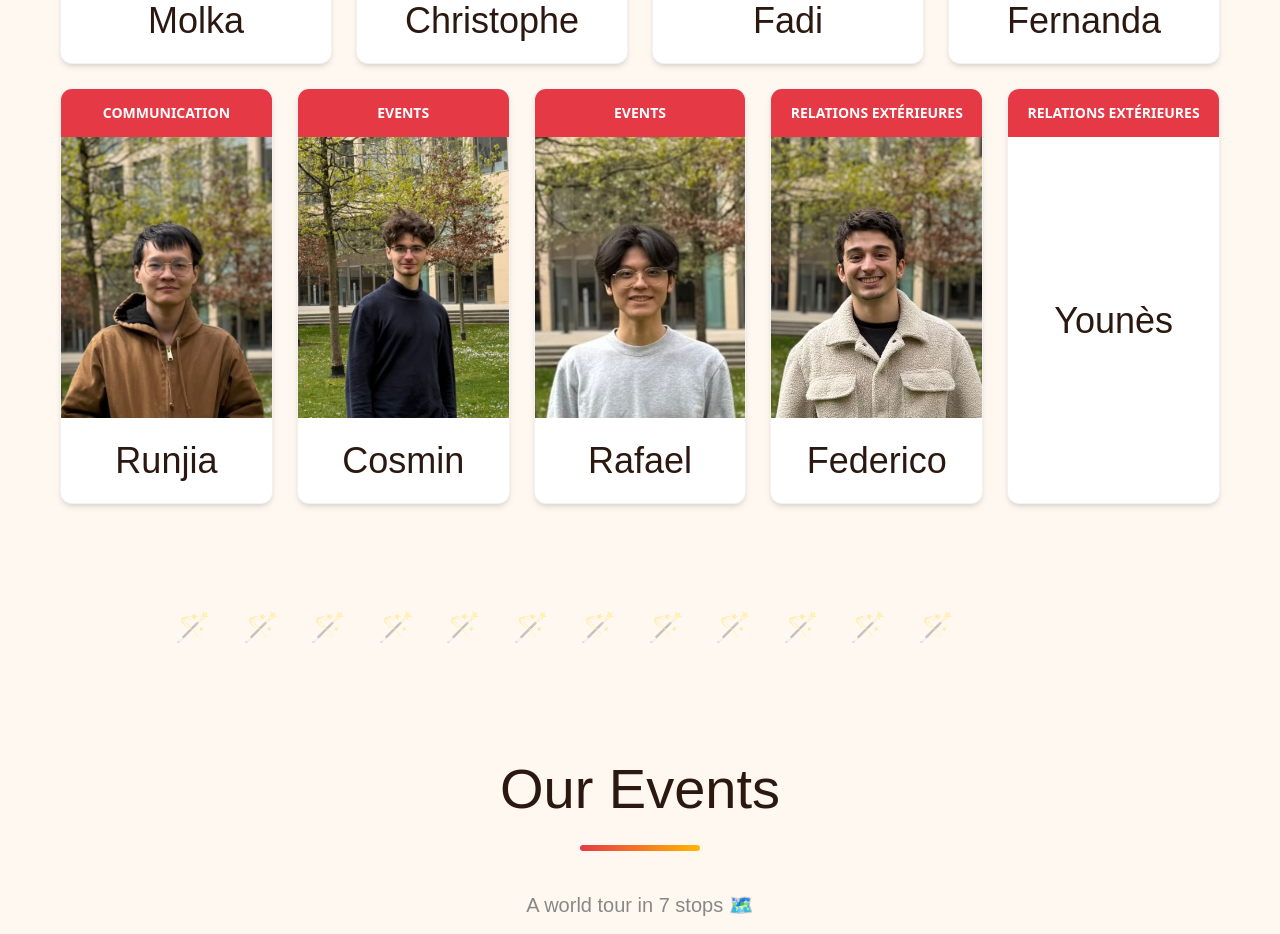
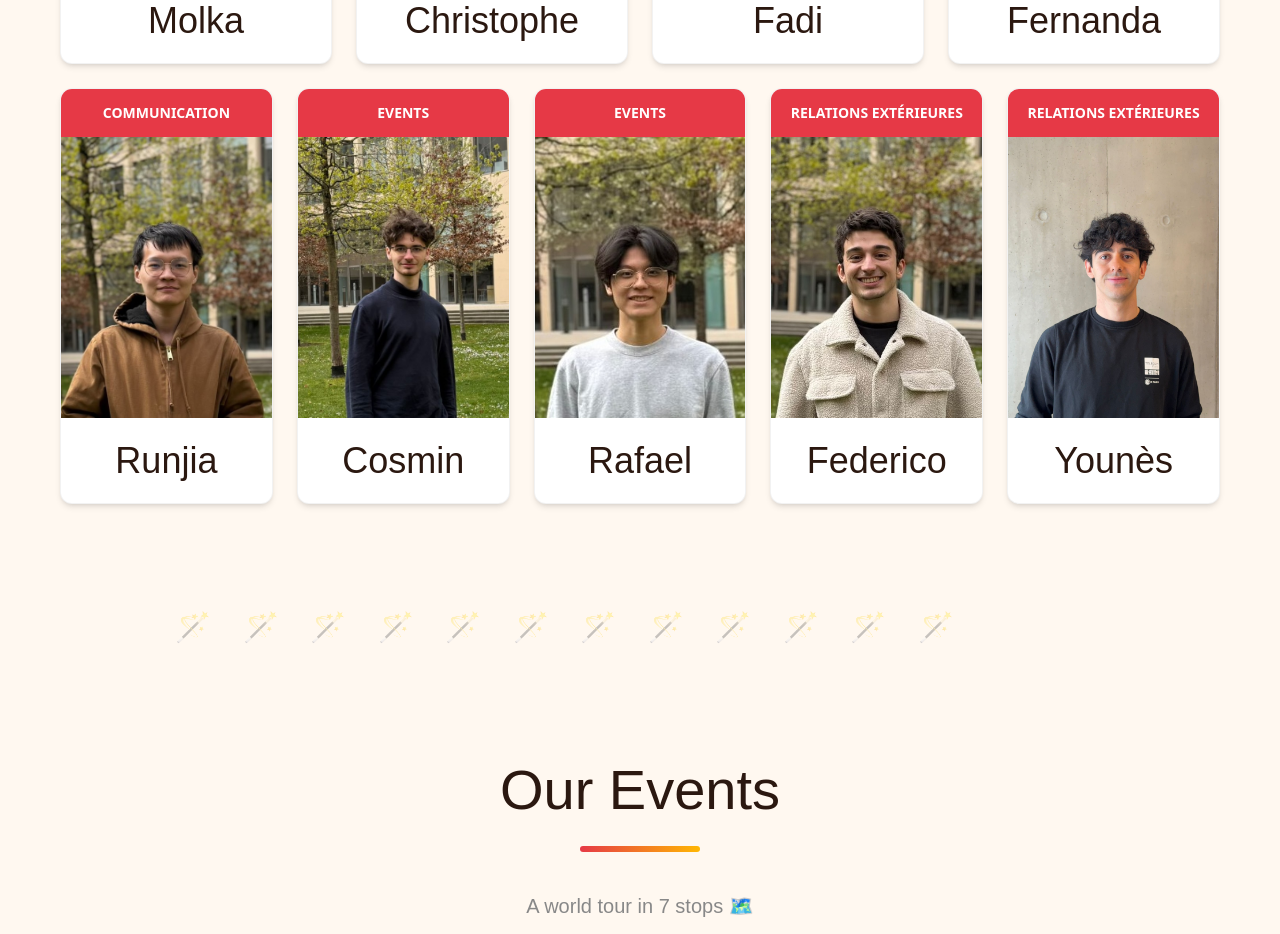
Before and after one commit to ChristophePRAT/bdi-website, a Next.js app: page /en in a window 1280 px wide. Shown: the part 3840-4774 px from the top of the page. Built offline with nearby package versions, Linux system fonts and the light colour scheme; a web font is replaced by a local one.

Commit message:
add younes pic

```diff
--- a/src/data/constants.ts
+++ b/src/data/constants.ts
@@ -111,7 +111,11 @@ export const BUREAU_MEMBERS: BureauMember[] = [
         role: "Relations extérieures",
         photo: "/members/federico.jpeg",
     },
-    { name: "Younès", role: "Relations extérieures" },
+    {
+        name: "Younès",
+        role: "Relations extérieures",
+        photo: "/members/younes.jpeg",
+    },
 ];
 
 export const WELCOME_TEXTS =
```
Also changed, not shown: public/members/christophe.jpeg, public/members/younes.jpeg (added).
